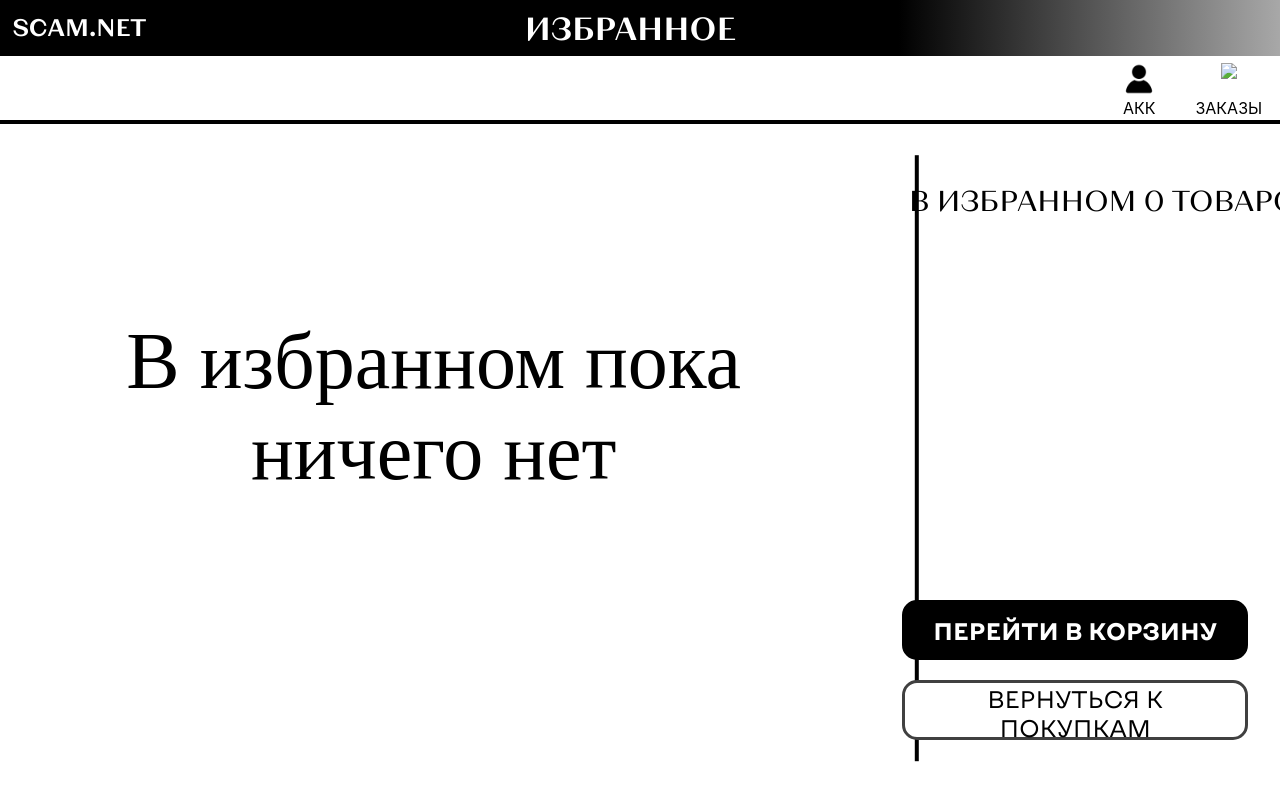
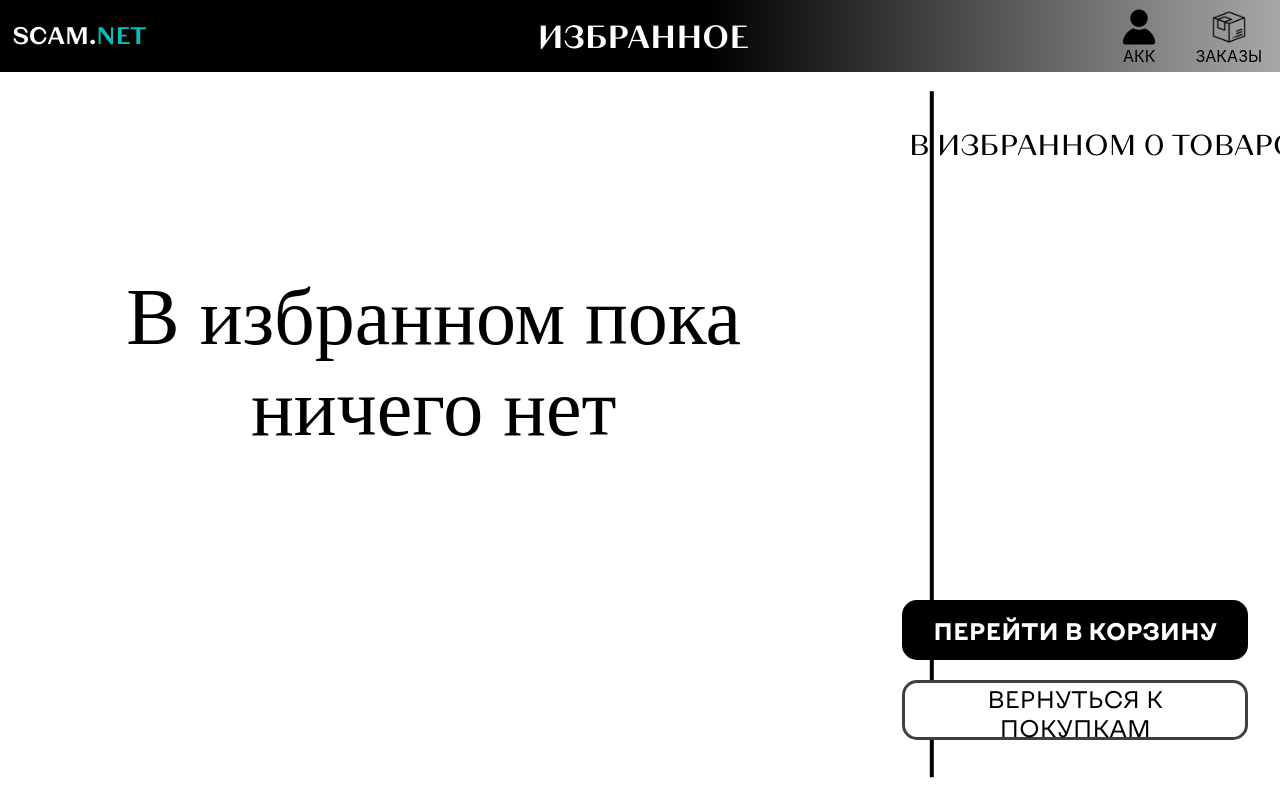
Before and after one commit to jsys12/SCAM.NET-site, a plain HTML site: page favotite_page/favotite_page.html in a window 1280 px wide. Shown: the top 800 px of the page. Drawn offline with Linux system fonts and the light colour scheme.

Commit message:
Сделал кликабельные ссылки и кнопки что бы все чотка работало

```diff
--- a/basket/style.css
+++ b/basket/style.css
@@ -29,6 +29,10 @@ p{
 
 a{
     all: unset;
+}
+
+#net {
+    color: #0abab5;
 }
 
 ul{
--- a/favotite_page/favotite_page.css
+++ b/favotite_page/favotite_page.css
@@ -18,8 +18,8 @@ body {
 header {
     position: relative;
     width: 100vw;
-    height: 7vh;
-    background: linear-gradient(90deg, #000 70.21%, #a8a8a8 100%);
+    height: 9vh;
+    background: linear-gradient(90deg, #000 55.21%, #a8a8a8 100%);
 }
 
 p {
@@ -37,7 +37,7 @@ a {
     font-size: 3vh;
     color: #fff;
     left: 1vw;
-    top: 1.5vh;
+    top: 2.5vh;
     font-variation-settings: 'wght' 700, 'CONT' 500, 'MIDL' 0;
 }
 
@@ -47,8 +47,8 @@ a {
     font-size: 4vh;
     color: #fff;
     text-align: center;
-    left: 41vw;
-    top: 1vh;
+    left: 42vw;
+    top: 2vh;
     font-variation-settings: 'wght' 700, 'CONT' 800, 'MIDL' 0;
 }
 
@@ -69,6 +69,10 @@ a {
 #under_head {
     width: 100vw;
     height: 8vh;
+}
+
+#net {
+    color: #0abab5;
 }
 
 #item_counter {
@@ -93,6 +97,7 @@ a {
     user-select: none;
     cursor: default;
     height: 8vh;
+    top: 0.5vh;
 }
 
 #menu_text {
@@ -105,9 +110,9 @@ a {
 #menu_img_box,
 #menu_img_buket {
     position: absolute;
-    top: 0.9vh;
+    top: 0.4vh;
     width: auto;
-    height: 4vh;
+    height: 5vh;
 }
 
 #menu_blok {
@@ -133,19 +138,17 @@ a {
     justify-content: flex-start;
     gap: 57px;
     padding: 20px;
-    top: 4.5vh;
+    top: 5vh;
     left: 2.1vw;
     width: 62vw;
 }
 
 #vertical_line {
     position: absolute;
-    left: 48vw;
-    bottom: 5vh;
+    left: 46vw;
     border: 0.2vw solid #000;
-    width: 75.7vh;
-    height: 0vh;
-    top: 57vh;
+    width: 85.7vh;
+    top: 54vh;
     transform: rotate(90deg);
 }
 
--- a/favotite_page/favotite_page.html
+++ b/favotite_page/favotite_page.html
@@ -8,9 +8,8 @@
 </head>
 <body>
     <header>
-        <span id="title_site">SCAM.NET</span>
+        <span id="title_site">SCAM.<span id="net">NET</span></span>
         <span id="title_page">ИЗБРАННОЕ</span>
-    </header>
         <div id="under_head">
             <span id="item_counter">В ИЗБРАННОМ 0 ТОВАРОВ</span>
             <div id="left_menu">
@@ -19,18 +18,18 @@
                     <p id="menu_text">АКК</p>
                 </a>
                 <a href="" id="menu_blok">
-                <img src="../main_page/content/коробка2.png" rel="ИЗБРАННОЕ" id="menu_img_box">
+                    <img src="../main_page/content/коробка.png" rel="ИЗБРАННОЕ" id="menu_img_box">
                     <p id="menu_text">ЗАКАЗЫ</p>
                 </a>
             </div>
         </div>
-    <div id="under_head_line"></div>
+    </header>
     <div id="item_list"></div>
     <div id="vertical_line"></div>
     <div id="item_summ_list">
         <div id="deliviry_info"></div>
-        <button type="button" id="item_summ_list_button_basket">ПЕРЕЙТИ В КОРЗИНУ</button>
-        <button type="button" id="item_summ_list_button_products">ВЕРНУТЬСЯ К ПОКУПКАМ</button>
+        <a href="../basket/basket.html"><button type="button" id="item_summ_list_button_basket">ПЕРЕЙТИ В КОРЗИНУ</button></a>
+        <a href="../product_catalog/product_catalog.html"><button type="button" id="item_summ_list_button_products">ВЕРНУТЬСЯ К ПОКУПКАМ</button></a>
     </div>
     <script src="favotite_page.js"></script>
 </body>
--- a/main_page/main_pages.css
+++ b/main_page/main_pages.css
@@ -48,13 +48,13 @@ p {
     width: 678px;
     height: 57px;
     background: #1c1c1c;
-    padding: 3px;
+    padding: 0px;
     margin: 0 auto;
 }
 
 #input_search {
     position: absolute;
-    border-radius: 10px;
+    border-radius: 8px;
     width: 564px;
     height: 50px;
     font-size: 20px;
```
Also changed, not shown: basket/basket.html (+2 -2 lines), main_page/main_pages.html (+1 -7 lines). Lines whose indentation alone changed are shown as unchanged.
